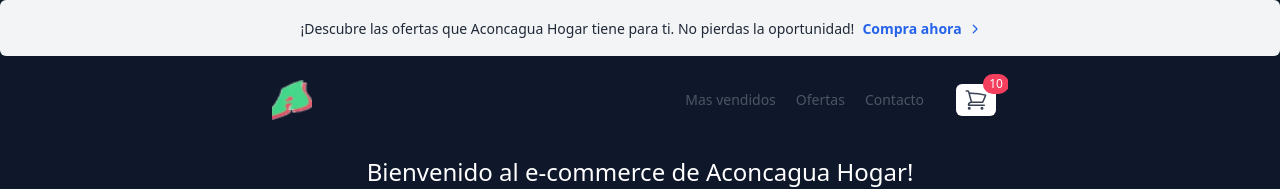
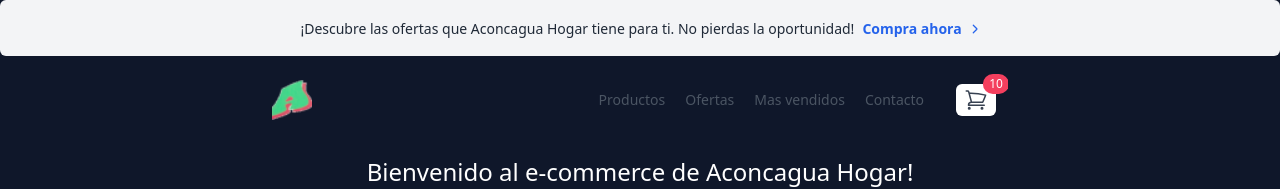
Before and after one commit to agusflores/e-commerce, a React (Vite) app: page / in a window 1280 px wide. Shown: the top 189 px of the page. Built offline with nearby package versions, Linux system fonts and the light colour scheme.

Commit message:
Se agrego un componente con la lista de items del navbar y a su vez cada uno de los items que componen la lista.

```diff
--- /dev/null
+++ b/src/components/atoms/ItemNavBar.jsx
@@ -0,0 +1,14 @@
+const ItemNavBar = ({ name, href }) => {
+  return (
+    <a
+      // isActive = font-medium text-blue-500
+      className="font-medium text-gray-600 hover:text-gray-400 dark:text-gray-400 dark:hover:text-gray-500"
+      href={href}
+      aria-current="page"
+    >
+      {name}
+    </a>
+  )
+}
+
+export default ItemNavBar
--- /dev/null
+++ b/src/components/atoms/ItemsListNavBar.jsx
@@ -0,0 +1,16 @@
+import ItemNavBar from './ItemNavBar'
+import CartWidget from './CartWidget'
+
+const ItemsListNavBar = () => {
+  return (
+    <div className="flex flex-col gap-5 mt-5 sm:flex-row sm:items-center sm:justify-end sm:mt-0 sm:pl-5">
+      <ItemNavBar name="Productos" href="#" />
+      <ItemNavBar name="Ofertas" href="#" />
+      <ItemNavBar name="Mas vendidos" href="#" />
+      <ItemNavBar name="Contacto" href="#" />
+      <CartWidget quantity={10} />
+    </div>
+  )
+}
+
+export default ItemsListNavBar
--- a/src/components/molecules/NavBar.jsx
+++ b/src/components/molecules/NavBar.jsx
@@ -1,22 +1,6 @@
 import Brand from '../atoms/Brand'
-import CartWidget from '../atoms/CartWidget'
 import Message from '../atoms/Message'
-
-const NAV_ITEMS = [
-  {
-    name: 'Mas vendidos',
-    href: '#',
-  },
-  {
-    name: 'Ofertas',
-    href: '#',
-  },
-  {
-    name: 'Contacto',
-    href: '#',
-  },
-]
-
+import ItemsListNavBar from '../atoms/ItemsListNavBar'
 const NavBar = () => {
   return (
     <>
@@ -64,20 +48,7 @@
             id="navbar-image-2"
             className="hs-collapse hidden overflow-hidden transition-all duration-300 basis-full grow sm:block"
           >
-            <div className="flex flex-col gap-5 mt-5 sm:flex-row sm:items-center sm:justify-end sm:mt-0 sm:pl-5">
-              {NAV_ITEMS.map((item, index) => (
-                <a
-                  key={index}
-                  // isActive = font-medium text-blue-500
-                  className="font-medium text-gray-600 hover:text-gray-400 dark:text-gray-400 dark:hover:text-gray-500"
-                  href={item.href}
-                  aria-current="page"
-                >
-                  {item.name}
-                </a>
-              ))}
-              <CartWidget quantity={10} />
-            </div>
+            <ItemsListNavBar />
           </div>
         </nav>
       </header>
```
